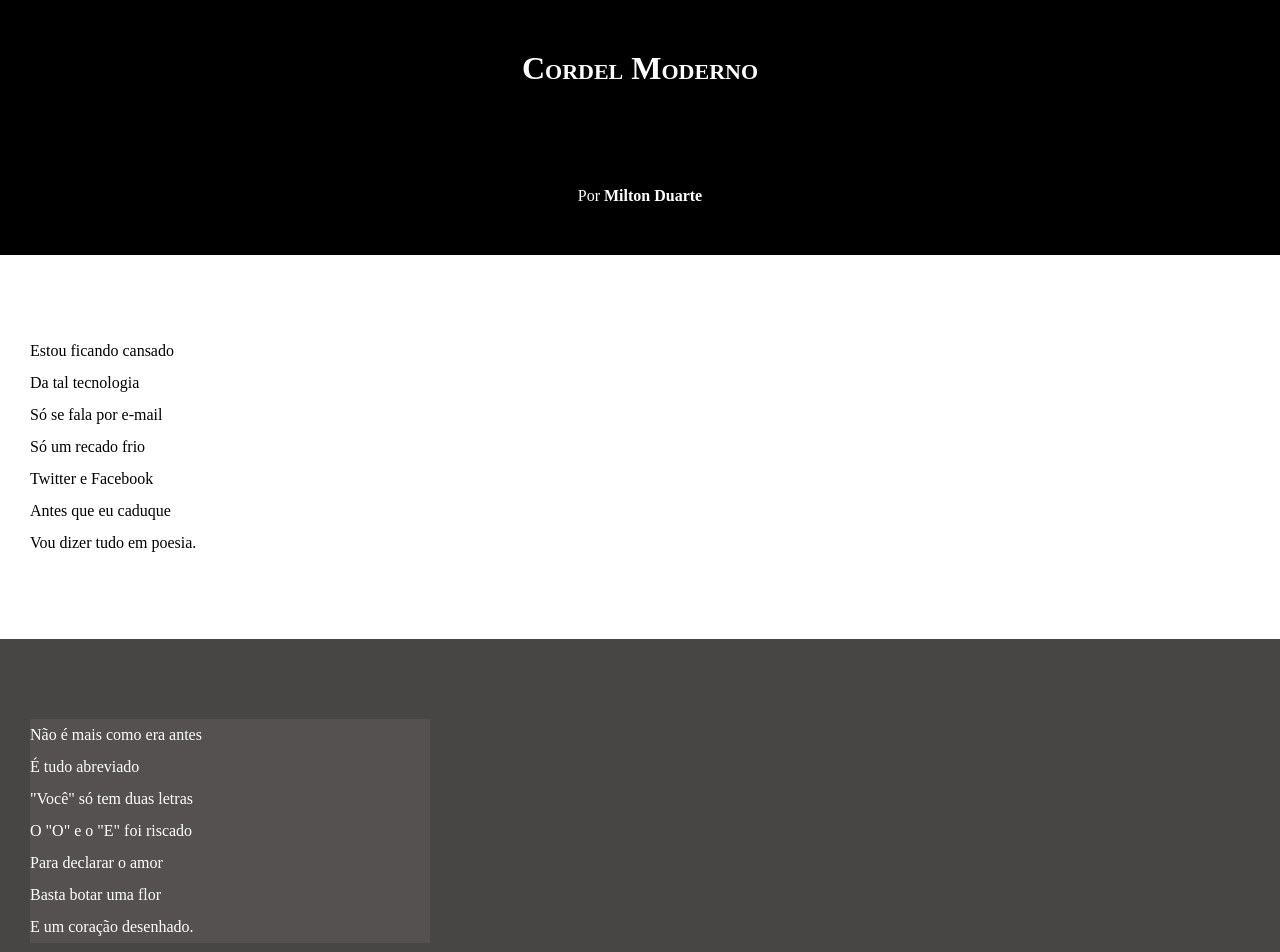
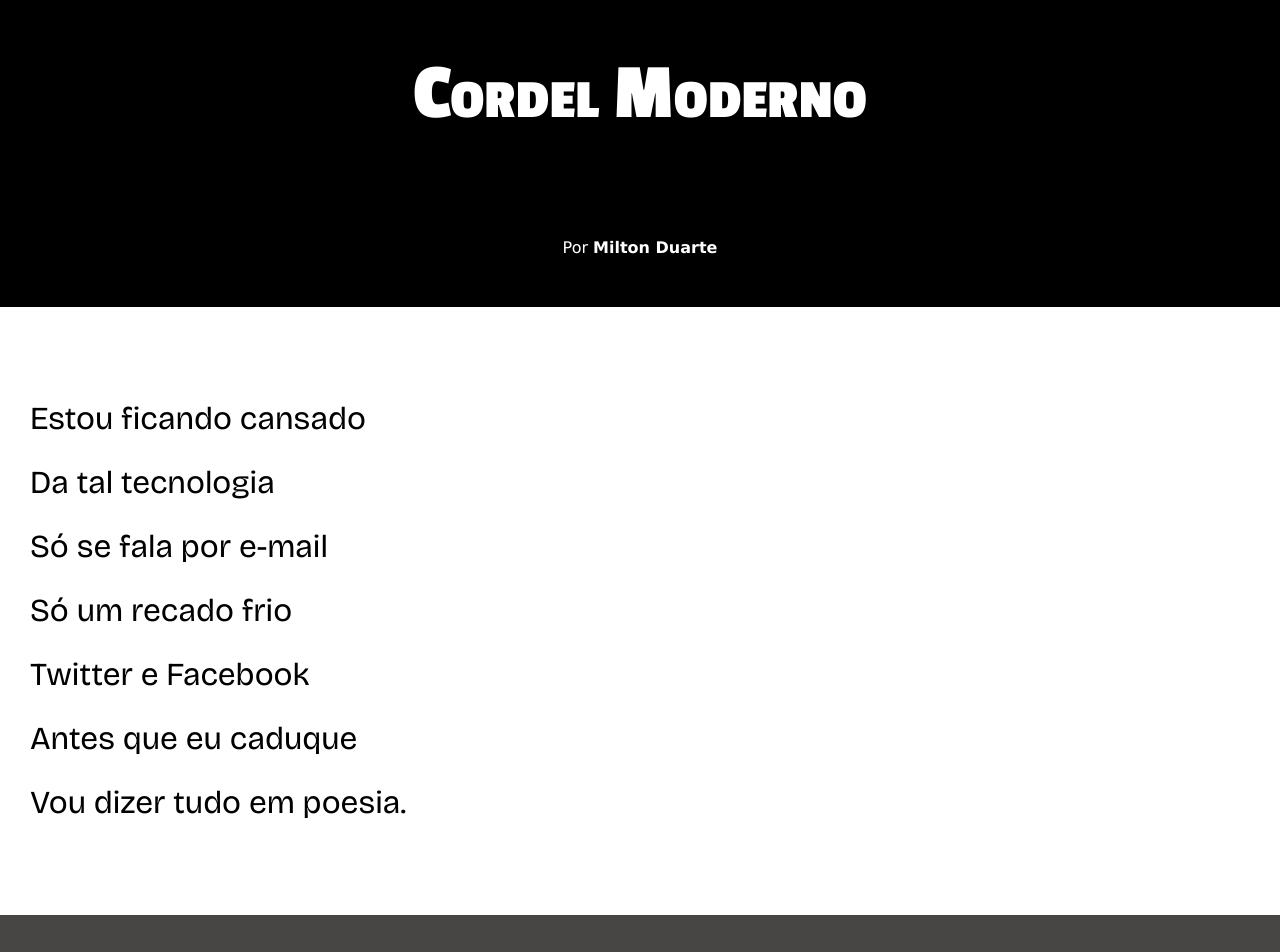
Before and after one commit to thaisfernanda12/desafio0012, a plain HTML site: page index.html in a window 1280 px wide. Shown: the top 952 px of the page. Drawn offline with nearby package versions, Linux system fonts and the light colour scheme; a web font is replaced by a local one.

Commit message:
atualização

```diff
--- a/estilo/style.css
+++ b/estilo/style.css
@@ -1,4 +1,15 @@
 @charset    "UTF-8";
+
+@import url('https://fonts.googleapis.com/css2?family=Bricolage+Grotesque:opsz,wght@12..96,200..800&display=swap');
+
+@import url('https://fonts.googleapis.com/css2?family=Bricolage+Grotesque:opsz,wght@12..96,200..800&family=Passion+One:wght@400;700;900&family=Playfair+Display:ital,wght@0,400..900;1,400..900&display=swap');
+
+:root{
+    --fonte1: Verdana, Geneva, Tahoma, sans-serif;
+    --fonte2:"Passion One", sans-serif;
+    --fonte3:"Bricolage Grotesque", sans-serif;
+
+}
 
 *{
     margin: 0px;
@@ -8,6 +19,7 @@
 html, body{
     min-height: 100vh;
     background-color: darkgrey;
+    font-family: var(--fonte1);
 }
 
 header {
@@ -19,6 +31,8 @@ header {
 header > h1{
     padding: 50px;
     font-variant: small-caps;
+    font-family:var(--fonte2);
+    font-size: 10vh;
 }
 
 header > p {
@@ -40,6 +54,8 @@ section{
     padding-bottom: 10vh;
     line-height: 2em;
     padding-left: 30px;
+    font-family: var(--fonte3);
+    font-size: 4vh;
 }
 
 section.normal {
@@ -54,7 +70,8 @@ section.imagem{
 
 section.imagem > p {
     background-color:rgb(86, 81, 81);
-    width: 400px;
+    display: inline-block;
+    padding: 5px;
 }
 
 footer{
```
